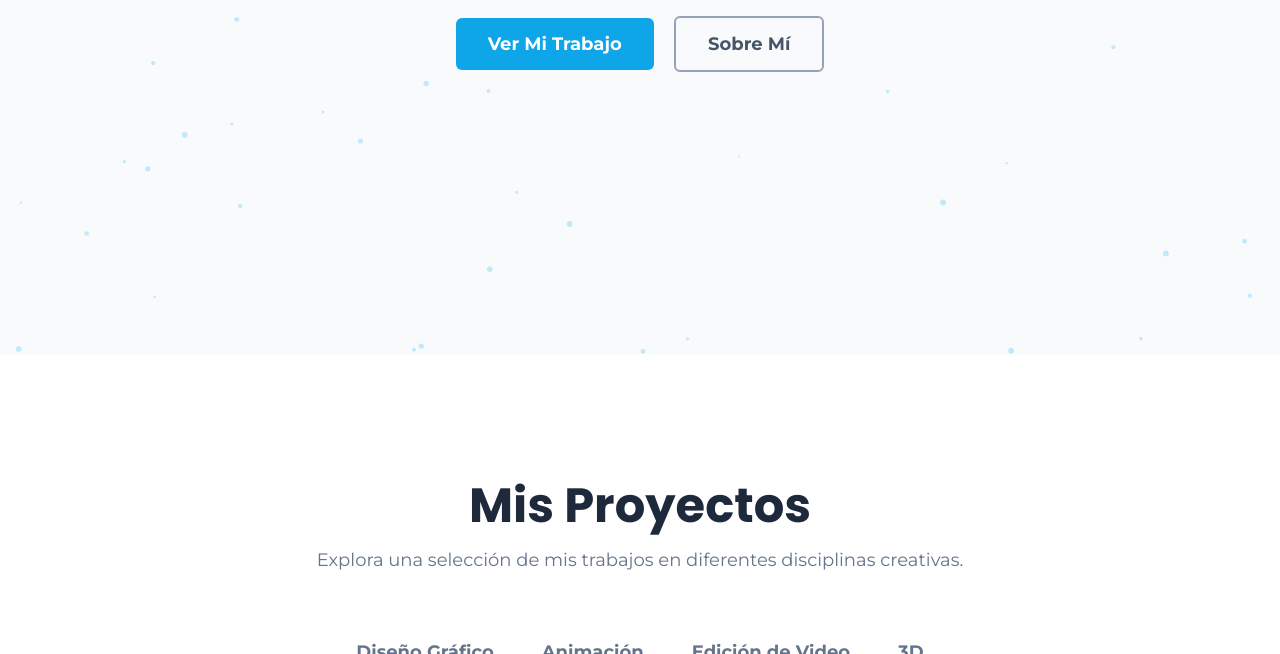
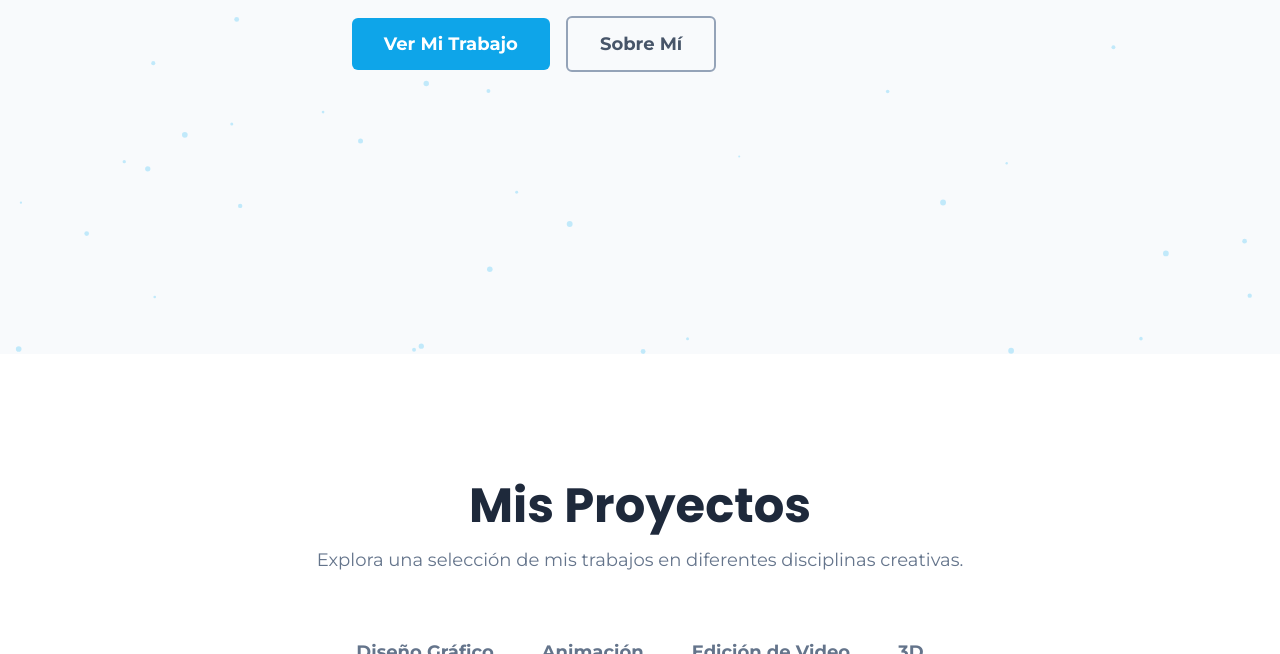
Before and after one commit to PercyMediaArts/percymediaarts.github.io, a plain HTML site: page index.html in a window 1280 px wide. Shown: the part 446-1100 px from the top of the page. Drawn offline with nearby package versions, Linux system fonts and the light colour scheme.

Commit message:
Update index.html

```diff
--- a/index.html
+++ b/index.html
@@ -110,9 +110,9 @@
             <div class="text-center z-10 p-6">
                 <h1 class="text-5xl md:text-8xl font-extrabold mb-4 leading-tight"><span class="gradient-text">Percy Rojas</span></h1>
                 <p class="text-xl md:text-3xl text-slate-600 mb-8">Diseñador Creativo & Artista Digital</p>
-                <div class="space-x-4">
-                    <a href="#works" class="bg-sky-500 text-white px-8 py-3 rounded-md font-bold text-lg hover:bg-sky-400 transition-all transform hover:scale-105 inline-block">Ver Mi Trabajo</a>
-                    <a href="#about" class="border-2 border-slate-400 text-slate-600 px-8 py-3 rounded-md font-bold text-lg hover:bg-slate-200 hover:border-slate-500 transition-all transform hover:scale-105 inline-block">Sobre Mí</a>
+                <div class="flex flex-col items-center space-y-4 sm:flex-row sm:space-y-0 sm:space-x-4">
+                    <a href="#works" class="w-full sm:w-auto bg-sky-500 text-white px-8 py-3 rounded-md font-bold text-lg hover:bg-sky-400 transition-all transform hover:scale-105 inline-block">Ver Mi Trabajo</a>
+                    <a href="#about" class="w-full sm:w-auto border-2 border-slate-400 text-slate-600 px-8 py-3 rounded-md font-bold text-lg hover:bg-slate-200 hover:border-slate-500 transition-all transform hover:scale-105 inline-block">Sobre Mí</a>
                 </div>
             </div>
         </section>
```
